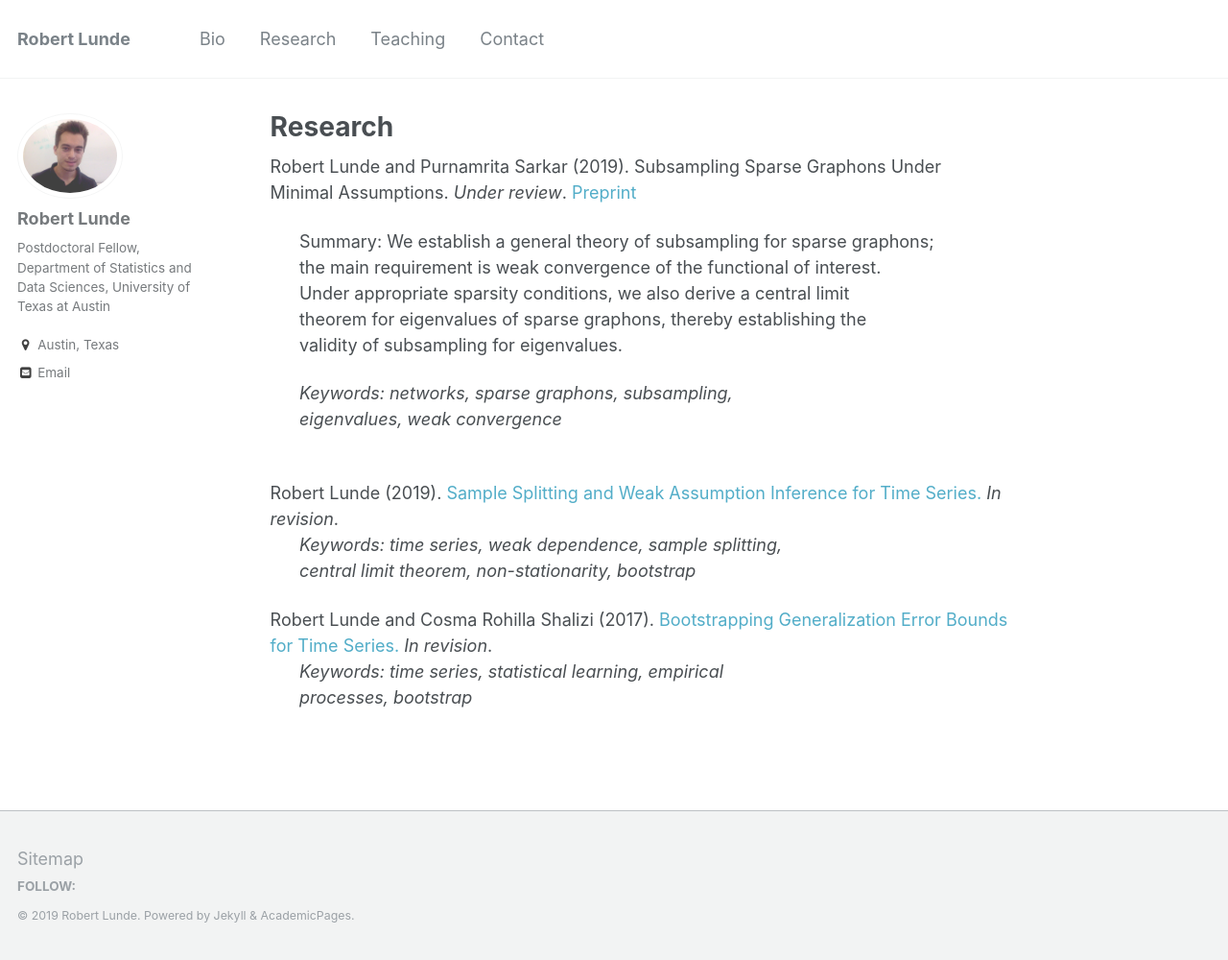
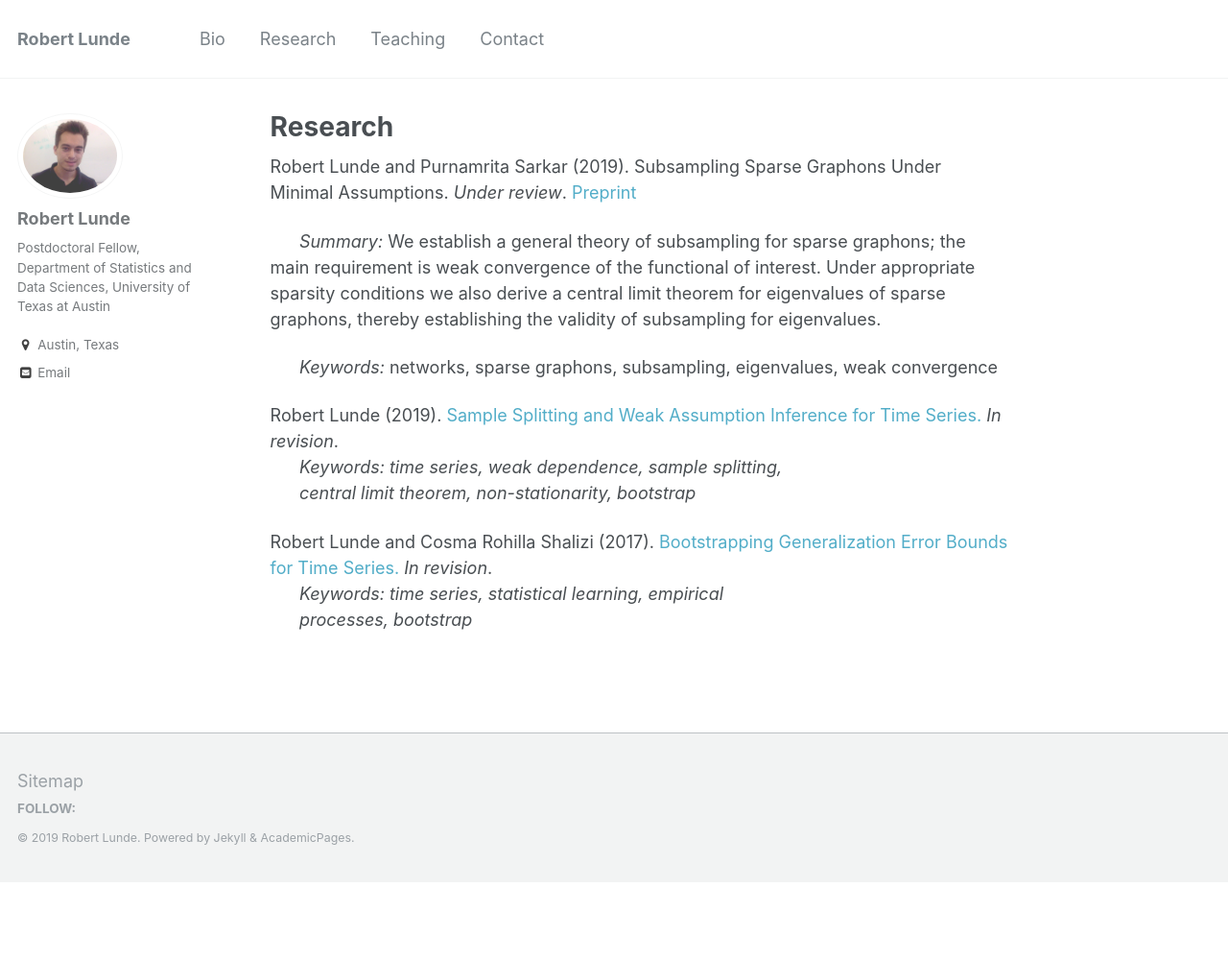
Before and after one commit to rslunde/rslunde.github.io, a Jekyll site: the page built from _pages/research.md, in a window 1280 px wide and 1000 px high. Shown: the whole window at 96% size. Built offline with Jekyll 4.4.1, drawn with Linux system fonts in a browser that asks for light colours.

Commit message:
change formatting

```diff
--- a/_pages/research.md
+++ b/_pages/research.md
@@ -5,15 +5,13 @@
 ---
 Robert Lunde and Purnamrita Sarkar (2019). Subsampling Sparse Graphons Under Minimal Assumptions. <i>Under review</i>. [Preprint](https://arxiv.org/pdf/1907.12528.pdf)
 
- &nbsp;&nbsp;&nbsp;&nbsp;&nbsp; Summary: We establish a general theory of subsampling for sparse graphons;
-&nbsp;&nbsp;&nbsp;&nbsp;&nbsp; the main requirement is weak convergence of the functional of interest.
-&nbsp;&nbsp;&nbsp;&nbsp;&nbsp; Under appropriate sparsity conditions, we also derive a central limit
-&nbsp;&nbsp;&nbsp;&nbsp;&nbsp; theorem for eigenvalues of sparse graphons, thereby establishing the
-&nbsp;&nbsp;&nbsp;&nbsp;&nbsp; validity of subsampling for eigenvalues.
+&nbsp;&nbsp;&nbsp;&nbsp;&nbsp; <i>Summary:</i> We establish a general theory of subsampling for sparse
+graphons; the main requirement is weak convergence of the functional of interest. Under appropriate sparsity
+conditions we also derive a central limit theorem for eigenvalues of sparse graphons, thereby establishing the
+validity of subsampling for eigenvalues.
 
-&nbsp;&nbsp;&nbsp;&nbsp;&nbsp; <i>Keywords: networks, sparse graphons, subsampling,
-&nbsp;&nbsp;&nbsp;&nbsp;&nbsp; eigenvalues, weak convergence
-&nbsp;&nbsp;
+&nbsp;&nbsp;&nbsp;&nbsp;&nbsp; <i>Keywords:</i> networks, sparse graphons, subsampling, eigenvalues, weak convergence
+
 
 
 Robert Lunde (2019). [Sample Splitting and Weak Assumption Inference for Time Series.](https://arxiv.org/abs/1902.07425)  <i>In revision</i>.
```
